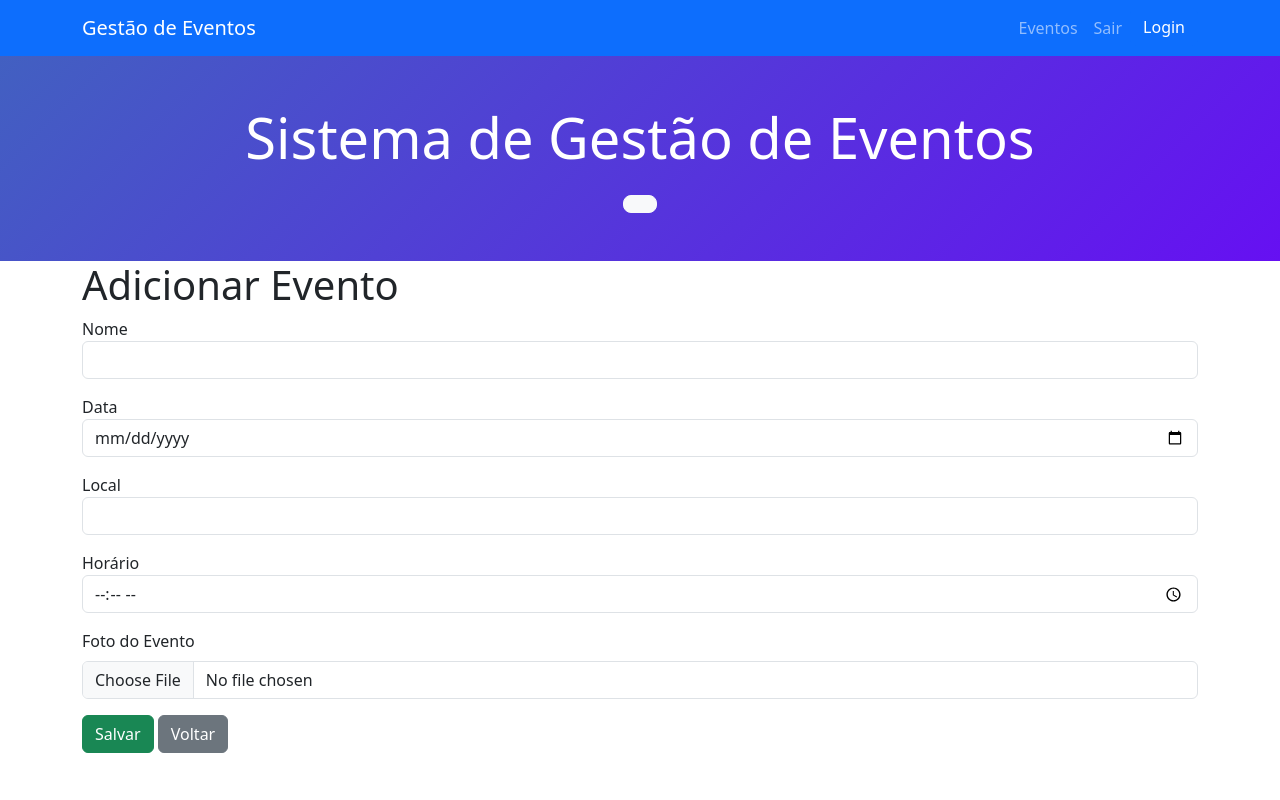
After one commit to ProjetoPHPEtec/GestaoEventos, a PHP site: page /adicionarevento.php in a window 1280 px wide. The commit adds this page. Run offline with PHP 8.4, Linux system fonts and the light colour scheme.

Commit message:
Lógica de adicionar evento e script sql

```diff
--- a/add.php
+++ b/add.php
@@ -34,9 +34,10 @@
             <a href="listagem.php" class="btn btn-light btn-lg mt-3"></a>
         </div>
     </section>
+
     <div class="container-md">
-    <h1>Adicionar Evento</h1>
-    <form method="post">
+        <h1>Adicionar Evento</h1>
+    <form method="post" enctype="multipart/form-data">
         <div class="mb-3">
             <label>Nome</label>
             <input type="text" name="nome" class="form-control" required>
@@ -54,9 +55,8 @@
             <input type="time" name="horario_evento" class="form-control" required>
         </div>
         <div class="mb-3">
-            <label>Coloque a foto sobre seu evento:</label>
-            <input type="file" name="image" /></br>
-            <input type="submit" value="Enviar" name="envia" />
+            <label for="image" class="form-label">Foto do Evento</label>
+    <input type="file" name="image" id="image" class="form-control" required>
         </div>
         <button type="submit" class="btn btn-success">Salvar</button>
         <a href="listagem.php" class="btn btn-secondary">Voltar</a>
--- /dev/null
+++ b/adicionarevento.php
@@ -0,0 +1,41 @@
+<?php
+
+include 'add.php';
+include 'db.php';
+
+if ($_SERVER['REQUEST_METHOD'] === 'POST') {
+    $nome = $_POST['nome'];
+    $data_evento = $_POST['data_evento'];
+    $local_evento = $_POST['local_evento'];
+    $horario_evento = $_POST['horario_evento'];
+
+    $imagem_nome = $_FILES['image']['name'];
+    $imagem_tmp = $_FILES['image']['tmp_name'];
+    $imagem_destino = 'uploads/' . basename($imagem_nome);
+
+    if (!is_dir('uploads')) {
+        mkdir('uploads', 0777, true);
+    }
+
+    if (move_uploaded_file($imagem_tmp, $imagem_destino)) {
+        $sql = "INSERT INTO eventos (nome, data_evento, local_evento, horario_evento, imagem)
+                VALUES (:nome, :data_evento, :local_evento, :horario_evento, :imagem)";
+        $stmt = $conexao->prepare($sql);
+        $stmt->bindParam(':nome', $nome);
+        $stmt->bindParam(':data_evento', $data_evento);
+        $stmt->bindParam(':local_evento', $local_evento);
+        $stmt->bindParam(':horario_evento', $horario_evento);
+        $stmt->bindParam(':imagem', $imagem_destino);
+
+        if ($stmt->execute()) {
+            echo "<div class='alert alert-success'>Evento cadastrado com sucesso!</div>";
+        } else {
+            echo "<div class='alert alert-danger'>Erro ao cadastrar evento.</div>";
+        }
+    } else {
+        echo "<div class='alert alert-danger'>Erro ao enviar imagem.</div>";
+    }
+}
+
+
+?>
--- a/db.php
+++ b/db.php
@@ -1,6 +1,6 @@
 <?php
 
-$dsn = 'mysql: dbname=GestaoEventos; host=localhost';
+$dsn = 'mysql:dbname=GestaoEventos;host=localhost';
 $user = 'root';
 $password = 'root';
 
@@ -9,7 +9,8 @@
 try {
     $conexao = new PDO($dsn, $user, $password);
 } catch (Exeception $e) {
-    echo "Erro de conexão";
+    echo "Erro de conexão". $e->getMessage();
+    exit;
 }
 
 
```
Also changed, not shown: script.sql (added, +12 -0 lines), uploads/baixados (10).jpg (added).
